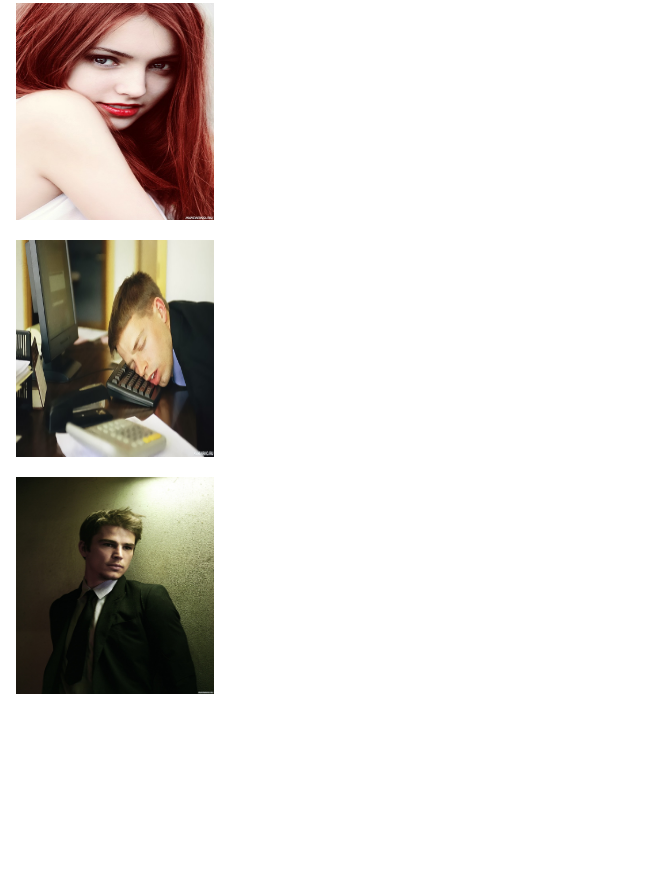
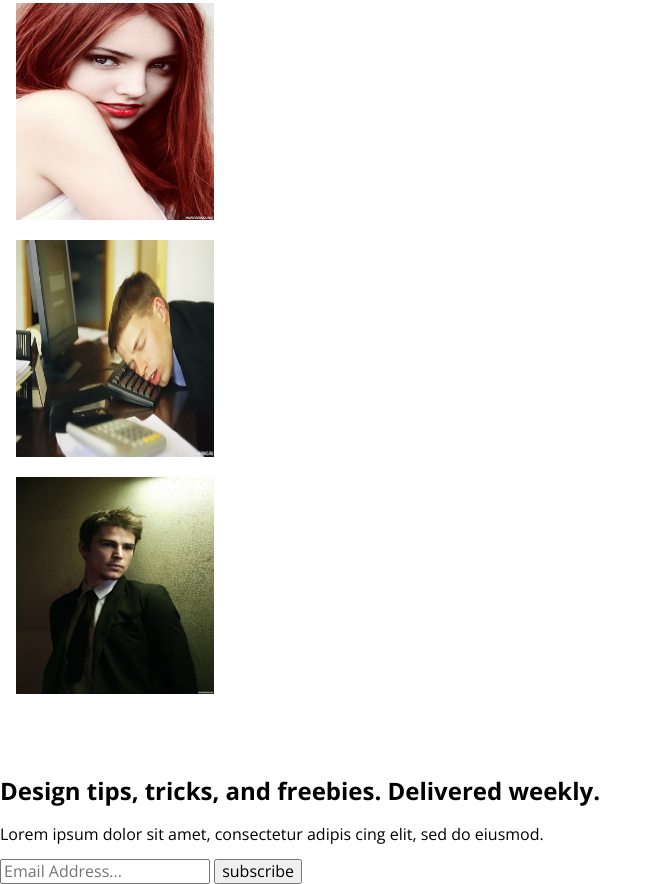
Before and after one commit to Gulnara19/second-layout, a plain HTML site: page index.html in a window 1280 px wide. Shown: the part 4142-5026 px from the top of the page, without its empty margins (0-662 px from the left). Before the commit the page ends 4899 px from the top, so only its background shows below. Drawn offline with nearby package versions, Linux system fonts and the light colour scheme.

Commit message:
В html добавлен subscribe

```diff
--- a/index.html
+++ b/index.html
@@ -18,7 +18,7 @@
     <header class="header page__header">
         <nav class="site-menu">
             <ul class="site-menu__list">
-                <li class="site-menu__item"><a class="site-menu__link site-menu__link_active" href="#">Home</a></li>
+                <li class="site-menu__item"><a class="site-menu__link site-menu__link_active" href="#intro">Home</a></li>
                 <li class="site-menu__item"><a class="site-menu__link" href="#feature">Portfolio</a></li>
                 <li class="site-menu__item"><a class="site-menu__link" href="#team">About us</a></li>
                 <li class="site-menu__item"><a class="site-menu__link" href="">Contact</a></li>
@@ -30,7 +30,7 @@
     <div class="page__inner page__inner_section page__inner_grey"></div>
     <section class="intro">
         <div class="intro__info">
-           <h2 class="intro__heading">Our strong <span class="intro__span intro__span_special">organization</span></h2>
+           <h2 class="intro__heading" id="intro">Our strong <span class="intro__span intro__span_special">organization</span></h2>
            <p class="intro__text">Lorem, ipsum dolor sit amet consectetur adipisicing elit. Eligendi, sit, aut itaque blanditiis commodi impedit eius id alias perferendis doloribus dicta sequi mollitia voluptatem reprehenderit esse iusto tempore praesentium perspiciatis.</p>
            <a class="action-link action-link_red-full" href="">Contact Us</a>
         </div>
@@ -41,7 +41,6 @@
             <a href="video/83.mp4">Видео по ссылке</a>
         </video>
     </section>
-</div>
 <section class="services">
 <div class="services__info">
     <h2 class="services__heading">do you know we can provide for you?</h2>
@@ -142,5 +141,15 @@
     </div>
     </div>
 </section>
+<div class="page__inner page__inner_dark">
+<section class="subscribe">
+    <h2 class="subscribe__heading">Design tips, tricks, and freebies. Delivered weekly.</h2>
+    <p class="subscribe__about">Lorem ipsum dolor sit amet, consectetur adipis cing elit, sed do eiusmod.</p>
+    <form class="subscribe__form" action="#" method="get">
+        <input class="subscribe__input" type="email" name="email" id="email" placeholder="Email Address...">
+        <button class="subscribe__button" type="submit">subscribe</button>
+    </form>
+</section>
+</div>
 </body>
 </html>
```
